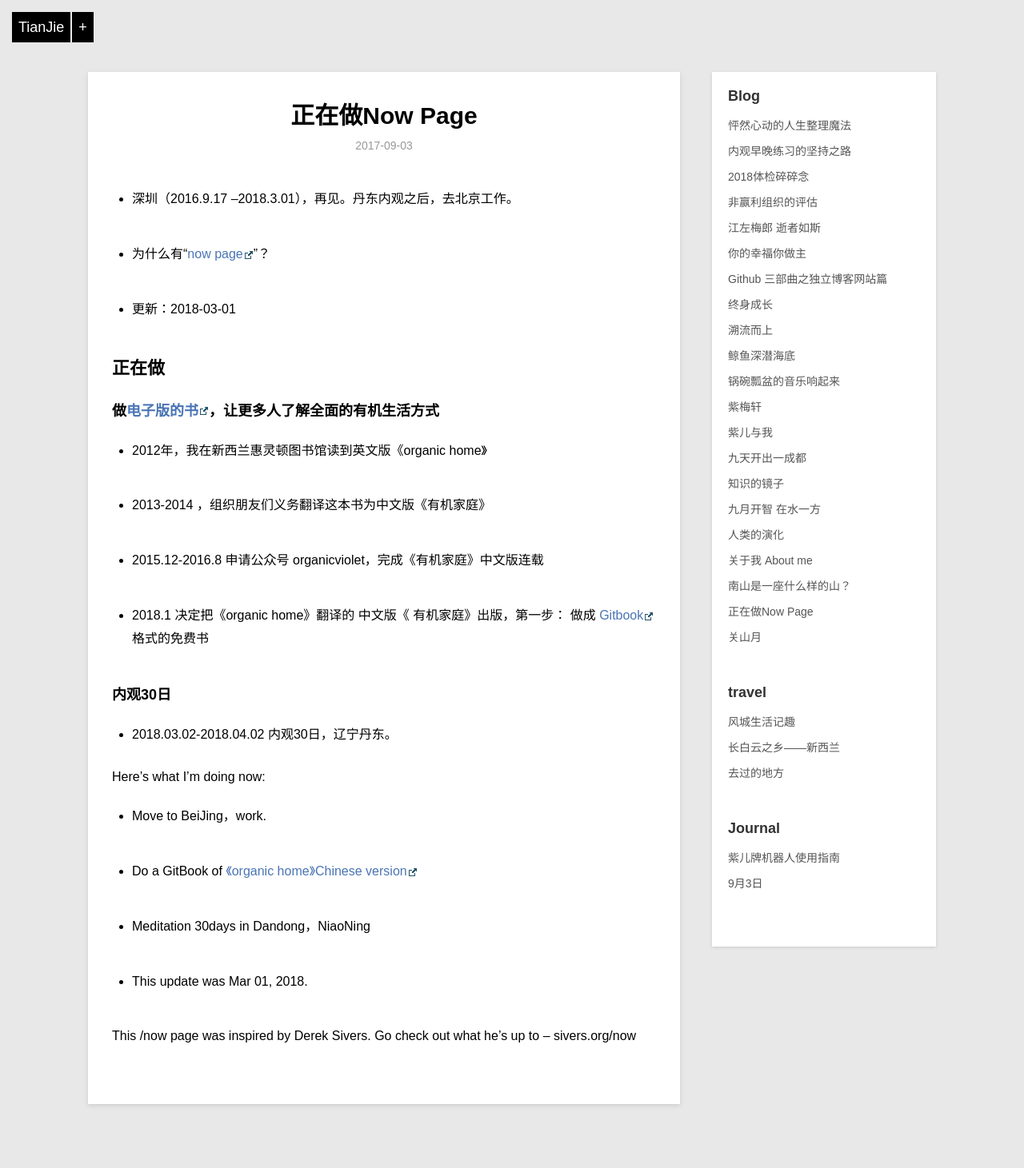
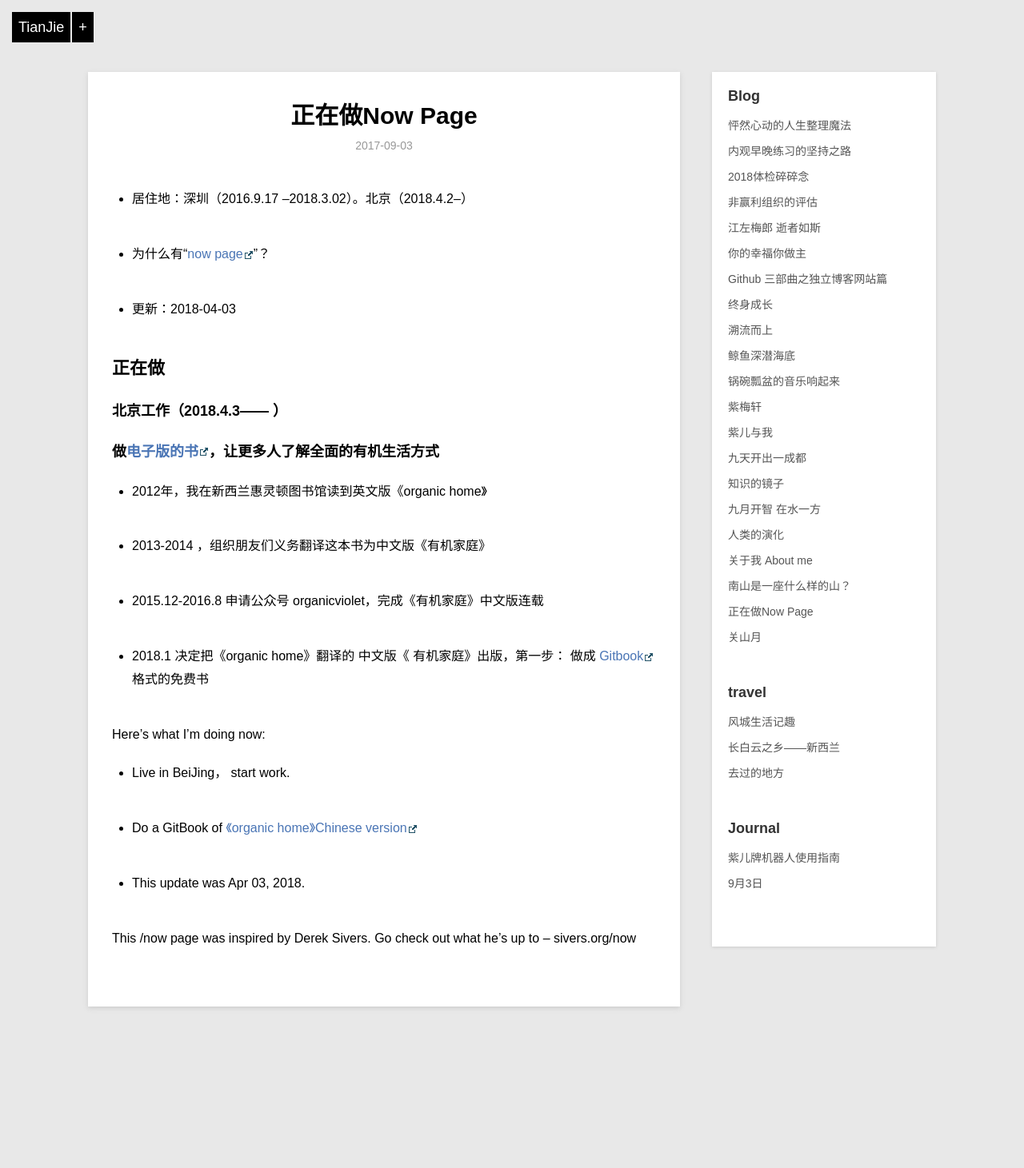
Before and after one commit to violettianjie/violettianjie.github.io, a Jekyll site: the page built from _posts/blog/2017-09-03-now.md, in a window 1280 px wide. Shown: the whole page at 80% size. Built offline with Jekyll 4.4.1, drawn with Linux system fonts in a browser that asks for light colours; comment, search, counter and statistics services are not loaded; after the commit the page ends 1339 px from its top, so only the background shows below that.

Commit message:
Update 2017-09-03-now.md

```diff
--- a/_posts/blog/2017-09-03-now.md
+++ b/_posts/blog/2017-09-03-now.md
@@ -4,13 +4,15 @@ title: "正在做Now Page"
 description: "正在做的事What I am doing"
 category: blog
 ---
-- 深圳（2016.9.17 --2018.3.01），再见。丹东内观之后，去北京工作。
+- 居住地：深圳（2016.9.17 --2018.3.02）。北京（2018.4.2--）
 
 - 为什么有“[now page](http://nownownow.com/about)”？
 
-- 更新：2018-03-01
+- 更新：2018-04-03
 
 ## 正在做
+
+### 北京工作（2018.4.3—— ）
 
 ### 做[电子版的书](https://violettianjie.gitbooks.io/organichome/content/)，让更多人了解全面的有机生活方式
 
@@ -22,21 +24,18 @@ category: blog
 
 - 2018.1 决定把《organic home》翻译的 中文版《 有机家庭》出版，第一步： 做成 [Gitbook](https://www.gitbook.com/about) 格式的免费书
 
-### 内观30日
 
-- 2018.03.02-2018.04.02 内观30日，辽宁丹东。
 
 
 
 Here’s what I’m doing now:
 
-- Move to BeiJing，work.
+- Live in BeiJing， start work.
 
 - Do a GitBook of [《organic home》Chinese version](https://violettianjie.gitbooks.io/organichome/content/)
 
-- Meditation 30days in Dandong，NiaoNing
 
-- This update was Mar 01, 2018.
+- This update was Apr 03, 2018.
 
 This /now page was inspired by Derek Sivers. Go check out what he’s up to – sivers.org/now
 
```
